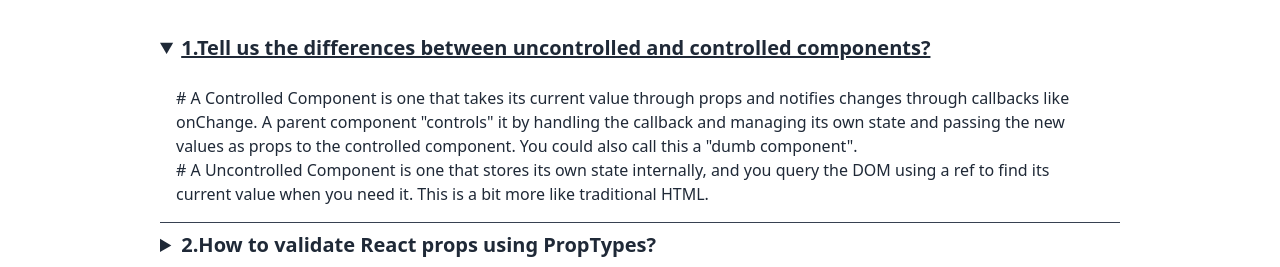
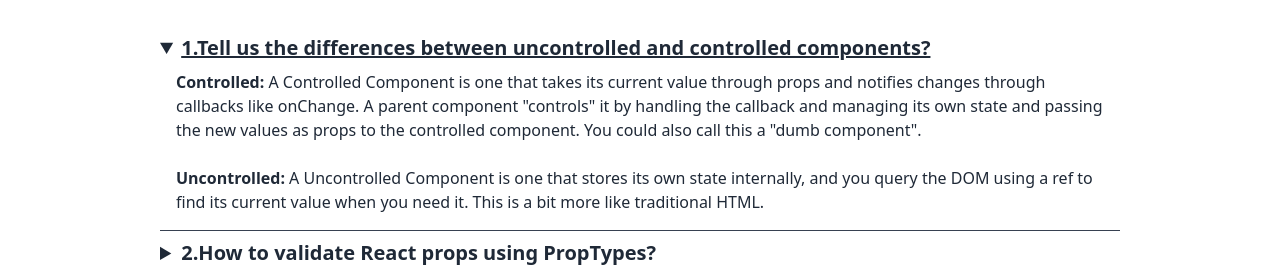
Before and after one commit to morshedalam39/chef-recipes-firebase-auth, a React (Vite) app: page /blog in a window 1280 px wide. Both pictures are taken after a click on the heading 640 px from the left and 202 px from the top of the page. Shown: the part 154-421 px from the top of the page. Built offline with nearby package versions, Linux system fonts and the light colour scheme; no server answers.

Commit message:
blog Qustion Add

```diff
--- a/src/pages/Blog/Blog.jsx
+++ b/src/pages/Blog/Blog.jsx
@@ -20,20 +20,26 @@ const Blog = () => {
 			<details>
 				<summary className="py-2 outline-none cursor-pointer focus:underline font-bold text-xl">1.Tell us the differences between uncontrolled and controlled components?</summary>
 				<div className="px-4 pb-4">
-					<p className="mt-4"># A Controlled Component is one that takes its current value through props and notifies changes through callbacks like onChange. A parent component "controls" it by handling the callback and managing its own state and passing the new values as props to the controlled component. You could also call this a "dumb component".</p>
-					<p># A Uncontrolled Component is one that stores its own state internally, and you query the DOM using a ref to find its current value when you need it. This is a bit more like traditional HTML.</p>
+					<p className=""><span className="font-bold">Controlled: </span> A Controlled Component is one that takes its current value through props and notifies changes through callbacks like onChange. A parent component "controls" it by handling the callback and managing its own state and passing the new values as props to the controlled component. You could also call this a "dumb component".</p> <br />
+					<p><span className="font-bold">Uncontrolled: </span> A Uncontrolled Component is one that stores its own state internally, and you query the DOM using a ref to find its current value when you need it. This is a bit more like traditional HTML.</p>
 				</div>
 			</details>
 			<details>
 				<summary className="py-2 outline-none cursor-pointer focus:underline font-bold text-xl">2.How to validate React props using PropTypes?</summary>
 				<div className="px-4 pb-4">
-					<p>Lorem ipsum dolor sit amet consectetur adipisicing elit. Est aspernatur quae, eos explicabo odit minima libero veniam similique quibusdam doloribus facilis ipsa accusantium vel maiores corrupti! Libero voluptate a doloribus?</p>
+					<p>Import the PropTypes module from the prop-types package into your React component file:
+Define the PropTypes for your component by creating a static propTypes object within your component class or function
+component: Custom hooks can be used to encapsulate any reusable logic that involves state or side effects, such as fetching data from an API or managing a form's state. By creating custom hooks, you can abstract away the implementation details and create a clean, reusable API for your components to use.
+PropTypes are mainly used for development-time debugging and documenting your component's API. They are not enforced in production builds, so it's recommended to use other techniques like TypeScript or runtime type-checking libraries (e.g., TypeScript, Flow, or Joi) if you need more robust and runtime-enforced prop validation. </p>
 				</div>
 			</details>
 			<details>
 				<summary className="py-2 outline-none cursor-pointer focus:underline font-bold text-xl">2.Tell us the difference between nodejs and express js.?</summary>
 				<div className="px-4 pb-4 space-y-2">
-					<p>Lorem ipsum dolor sit amet consectetur adipisicing elit. Ut voluptates aspernatur dolores in consequatur doloremque inventore reprehenderit, consequuntur perspiciatis architecto.</p>
+					<p><span className="font-bold">Node JS:</span> An extension of JavaScript, NodeJS is an open-source server-side runtime environment built around the NodeJS language. Using a single-threaded approach for web loading and asynchronous programming, the framework has achieved great success in being highly-performant and scalable. <br />
+
+In addition, you may also benefit from using it to improve the backend functionality of your project by implementing Node JS-based frameworks like Express, Socket.io, and Meteor.</p>
+					<p><span className="font-bold">ExpressJS: </span>ExpressJS is a framework for developing web applications with NodeJS. Among the two options, it is the most significant difference. The ExpressJS development services framework provides several exceptional features that make developing web apps easy and fast. By contrast, using the latter alone makes developing web apps more complex.</p>
 				</div>
 			</details>
 			<details>
```
